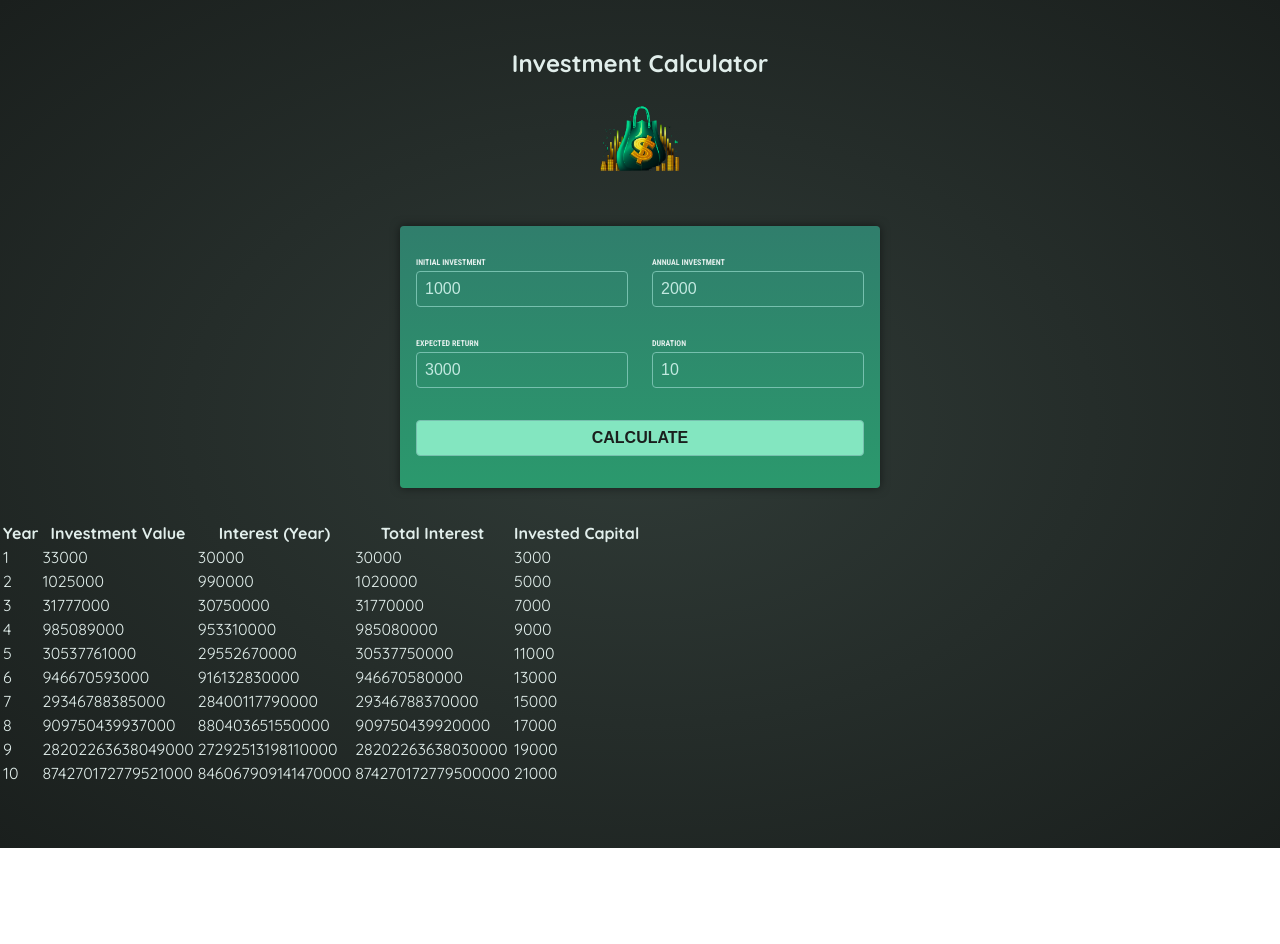
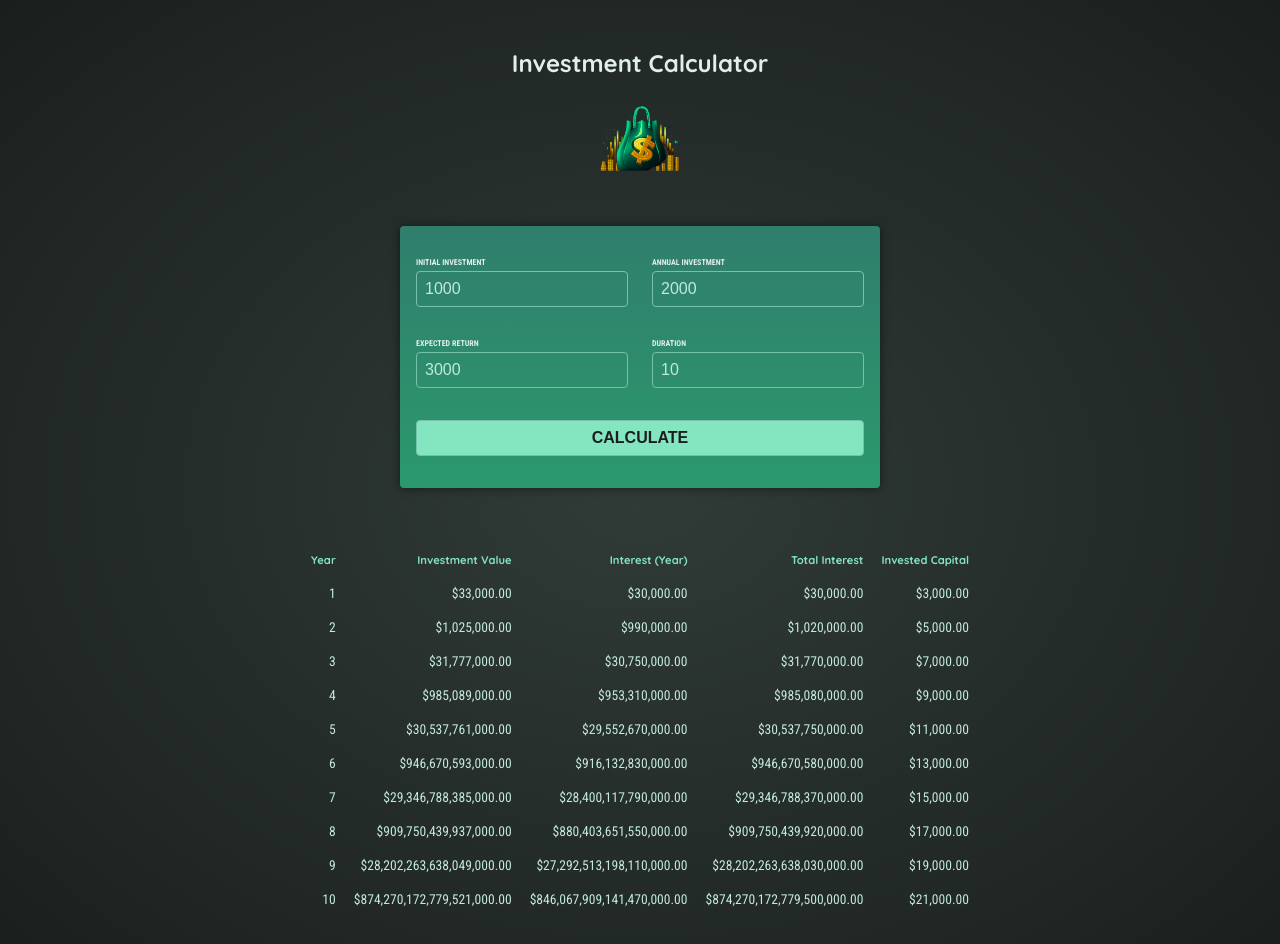
Before and after one commit to ColeWill/Angular-The-Complete-Guide_Max_Schwarz, an Angular app in the folder 04-section-Angular-Practice/investment-calculator-section04/: page / in a window 1280 px wide. Both pictures are taken after a click on the button "CALCULATE". Shown: the top 944 px of the page. Before the commit the page ends 848 px from the top, so only its background shows below. Built offline with nearby package versions, Linux system fonts and the light colour scheme.

Commit message:
calculator complete 85.

```diff
--- a/04-section-Angular-Practice/investment-calculator-section04/src/app/investment-results/investment-results.component.css
+++ b/04-section-Angular-Practice/investment-calculator-section04/src/app/investment-results/investment-results.component.css
@@ -0,0 +1,19 @@
+table {
+  max-width: 50rem;
+  margin: 2rem auto;
+  padding: 1rem;
+  table-layout: fixed;
+  border-spacing: 1rem;
+  text-align: right;
+}
+
+table thead {
+  font-size: 0.7rem;
+  color: #83e6c0;
+}
+
+table tbody {
+  font-family: 'Roboto Condensed', sans-serif;
+  font-size: 0.85rem;
+  color: #c2e9e0;
+}
--- a/04-section-Angular-Practice/investment-calculator-section04/src/app/investment-results/investment-results.component.html
+++ b/04-section-Angular-Practice/investment-calculator-section04/src/app/investment-results/investment-results.component.html
@@ -15,10 +15,10 @@
     @for(result of results; track result.year){
     <tr>
       <td>{{ result.year }}</td>
-      <td>{{ result.valueEndOfYear }}</td>
-      <td>{{ result.interest }}</td>
-      <td>{{ result.totalInterest }}</td>
-      <td>{{ result.totalAmountInvested }}</td>
+      <td>{{ result.valueEndOfYear | currency }}</td>
+      <td>{{ result.interest | currency }}</td>
+      <td>{{ result.totalInterest | currency }}</td>
+      <td>{{ result.totalAmountInvested | currency }}</td>
     </tr>
     }
   </tbody>
--- a/04-section-Angular-Practice/investment-calculator-section04/src/app/investment-results/investment-results.component.ts
+++ b/04-section-Angular-Practice/investment-calculator-section04/src/app/investment-results/investment-results.component.ts
@@ -1,10 +1,11 @@
 import { Component, Input } from '@angular/core';
+import { CurrencyPipe } from '@angular/common';
 import { InvestmentResults } from '../models/investment-input';
 
 @Component({
   selector: 'app-investment-results',
   standalone: true,
-  imports: [],
+  imports: [CurrencyPipe],
   templateUrl: './investment-results.component.html',
   styleUrl: './investment-results.component.css',
 })
```
Also changed, not shown: 04-section-Angular-Practice/investment-calculator-section04/src/app/app.component.ts (+7 -1 lines).
